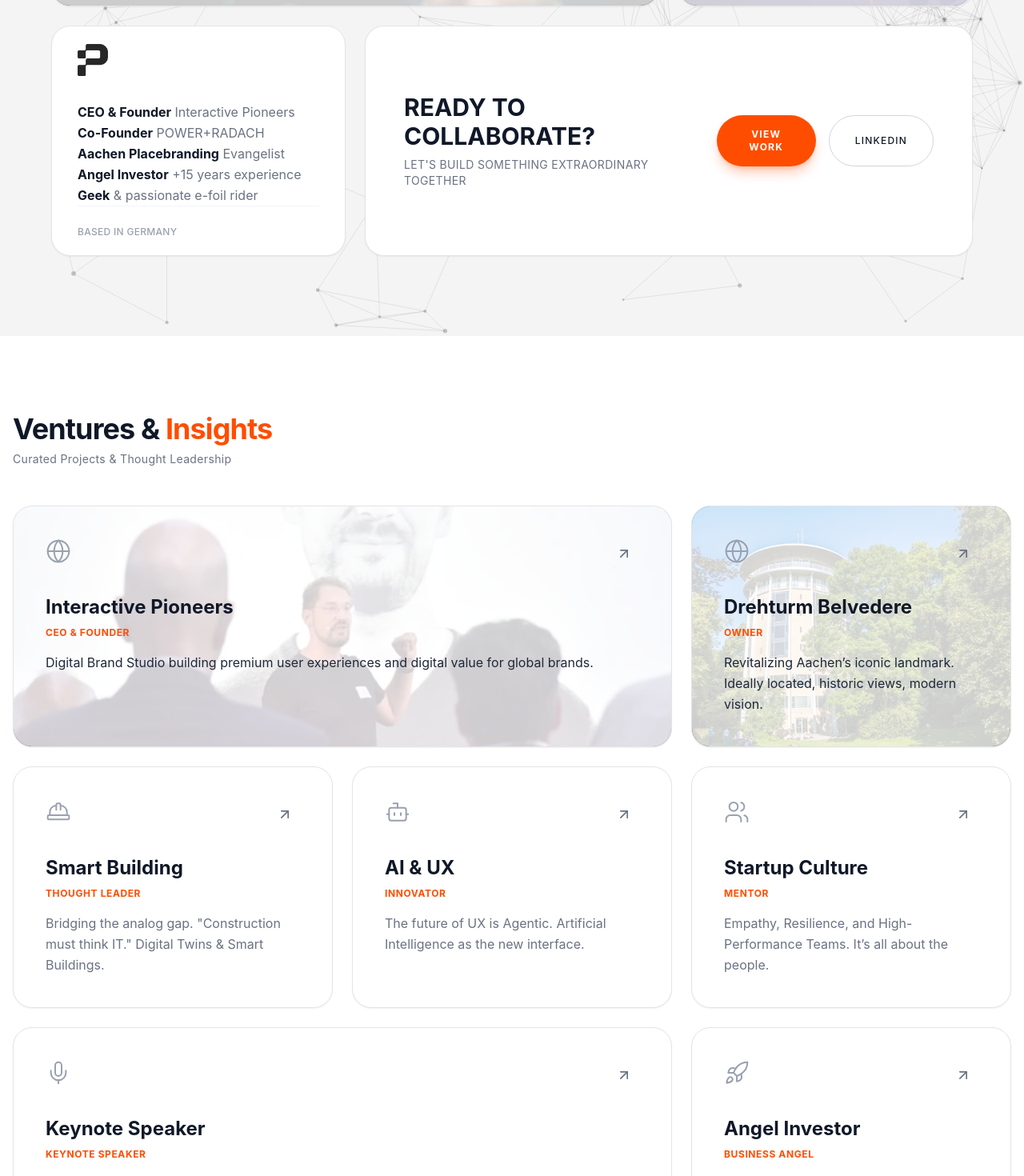
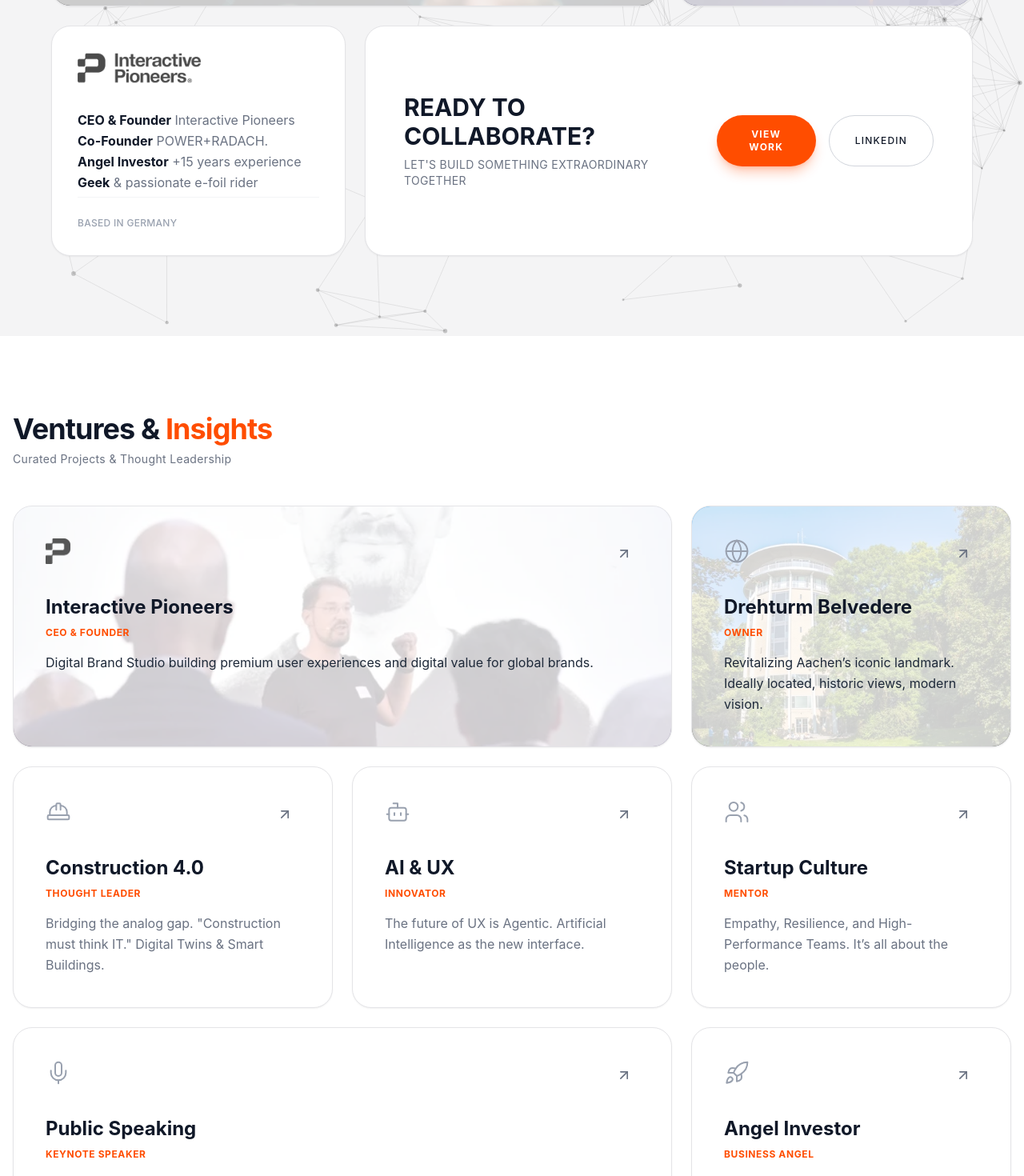
Before and after one commit to CarloMatic/carlomatic_com, a React (Vite) app: page /#/ in a window 1280 px wide. Shown: the part 380-1850 px from the top of the page at 80% size. Built offline with nearby package versions, Linux system fonts and the light colour scheme.

Commit message:
content: Use optimized IP logo in BentoGrid

```diff
--- a/convert-logo.js
+++ /dev/null
@@ -1,18 +0,0 @@
-import sharp from 'sharp';
-import fs from 'fs';
-import path from 'path';
-
-const input = 'public/IP-Mono-black_2x.png';
-const output = 'public/ip-logo.webp';
-
-sharp(input)
-    .webp({ quality: 90 })
-    .toFile(output)
-    .then(info => {
-        console.log(`Converted ${input} to ${output}`);
-        console.log(info);
-    })
-    .catch(err => {
-        console.error(err);
-        process.exit(1);
-    });
--- a/src/components/BentoGrid.tsx
+++ b/src/components/BentoGrid.tsx
@@ -17,7 +17,7 @@
                     {language === 'en' ? 'Ventures &' : 'Projekte &'} <span className="text-brand-neon">Insights</span>
                 </h2>
                 <p className="text-gray-500 font-sans text-sm tracking-wide">
-                    {language === 'en' ? 'Curated Projects & Thought Leadership' : 'Kuratierte Projekte & Gedanken'}
+                    {language === 'en' ? 'Curated Projects & Thought Leadership' : 'Kuratierte Projekte & Thought Leadership'}
                 </p>
             </motion.div>
 
@@ -52,7 +52,15 @@
                         <div className="relative z-10">
                             <div className="flex justify-between items-start mb-8">
                                 <div className="text-gray-400 group-hover:text-brand-neon transition-colors">
-                                    <venture.icon size={32} strokeWidth={1.5} />
+                                    {'iconImage' in venture ? (
+                                        <img
+                                            src={`${import.meta.env.BASE_URL}${venture.iconImage}`}
+                                            alt="Logo"
+                                            className="h-8 w-auto opacity-70 group-hover:opacity-100 transition-opacity"
+                                        />
+                                    ) : (
+                                        <venture.icon size={32} strokeWidth={1.5} />
+                                    )}
                                 </div>
                                 <div className="p-2 rounded-full border border-transparent text-gray-500 bg-transparent group-hover:border-brand-neon group-hover:text-brand-neon transition-colors">
                                     <ArrowUpRight size={20} />
--- a/src/components/Hero.tsx
+++ b/src/components/Hero.tsx
@@ -14,8 +14,6 @@
             nerdDesc: 'Deep Dives in AI, Crypto, Chips & Global Markets',
             ceoFounder: 'CEO & Founder',
             coFounder: 'Co-Founder',
-            placebranding: 'Aachen Placebranding',
-            evangelist: 'Evangelist',
             angelInvestor: 'Angel Investor',
             experience: '+15 years experience',
             geek: 'Geek',
@@ -31,17 +29,15 @@
             nerdShow: 'On Air / Podcast',
             nerdDesc: 'Deep Dives in KI, Krypto, Chips & Globale Märkte',
             ceoFounder: 'CEO & Gründer',
-            coFounder: 'Gesellschafter',
-            placebranding: 'Aachen Placebranding',
-            evangelist: 'Evangelist',
+            coFounder: 'Co-Founder',
             angelInvestor: 'Angel Investor',
             experience: '+15 Jahre Erfahrung',
             geek: 'Geek',
             efoil: 'leidenschaftlicher E-Foil Fahrer',
-            basedIn: 'BASIS: DEUTSCHLAND',
+            basedIn: 'HOMEBASE: DEUTSCHLAND',
             ready: 'Lust auf Neues?',
-            letsBuild: 'Lasst uns gemeinsam Außergewöhnliches schaffen',
-            viewWork: 'Pioneers'
+            letsBuild: 'Lass uns gemeinsam Großes erschaffen',
+            viewWork: 'Projekte'
         }
     };
 
@@ -135,14 +131,13 @@
                     className="md:col-span-1 md:row-span-1 forma-panel rounded-3xl p-8 flex flex-col justify-center items-start group border border-gray-200 bg-white"
                 >
                     <img
-                        src={`${import.meta.env.BASE_URL}ip-logo.webp`}
+                        src={`${import.meta.env.BASE_URL}logo-ip.png`}
                         alt="Interactive Pioneers Logo"
-                        className="h-10 w-auto mb-8 opacity-90 group-hover:opacity-100 transition-all duration-300"
+                        className="h-10 w-auto mb-8 opacity-70 invert group-hover:invert-0 group-hover:opacity-100 group-hover:brightness-0 transition-all duration-300"
                     />
                     <p className="text-gray-500 leading-relaxed text-base group-hover:text-black transition-colors duration-300">
                         <span className="text-gray-900 font-bold">{content[language].ceoFounder}</span> Interactive Pioneers <br />
-                        <span className="text-gray-900 font-bold">{content[language].coFounder}</span> POWER+RADACH <br />
-                        <span className="text-gray-900 font-bold">{content[language].placebranding}</span> {content[language].evangelist} <br />
+                        <span className="text-gray-900 font-bold">{content[language].coFounder}</span> POWER+RADACH. <br />
                         <span className="text-gray-900 font-bold">{content[language].angelInvestor}</span> {content[language].experience} <br />
                         <span className="text-gray-900 font-bold">{content[language].geek}</span> & {content[language].efoil}
                     </p>
--- a/src/data/ventures.ts
+++ b/src/data/ventures.ts
@@ -10,7 +10,8 @@
         link: 'https://interactive-pioneers.de',
         size: 'large', // Spans 2 cols
         color: 'from-blue-500/20 to-purple-500/20',
-        image: 'ipbackground.webp'
+        image: 'ipbackground.webp',
+        iconImage: 'ip-logo.webp'
     },
     {
         id: 'drehturm',
@@ -25,7 +26,7 @@
     },
     {
         id: 'construction',
-        title: 'Smart Building',
+        title: 'Construction 4.0',
         role: { en: 'Thought Leader', de: 'Vordenker' },
         description: { en: 'Bridging the analog gap. "Construction must think IT." Digital Twins & Smart Buildings.', de: 'Brückenschlag zur Digitalisierung. "Bau muss IT mitdenken." Digitale Zwillinge & Smart Buildings.' },
         icon: HardHat,
@@ -55,7 +56,7 @@
     },
     {
         id: 'speaking',
-        title: 'Keynote Speaker',
+        title: 'Public Speaking',
         role: { en: 'Keynote Speaker', de: 'Keynote Speaker' },
         description: { en: 'Talks on User Experience, Innovation, and the Future of AI.', de: 'Vorträge über User Experience, Innovation und die Zukunft der KI.' },
         icon: Mic,
```
